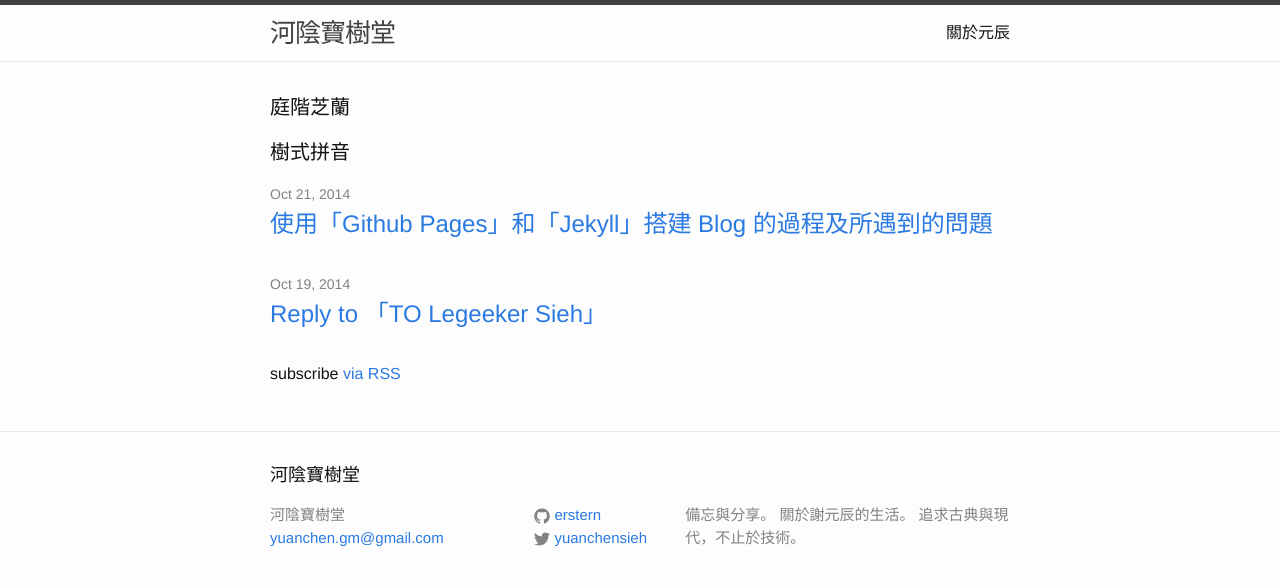
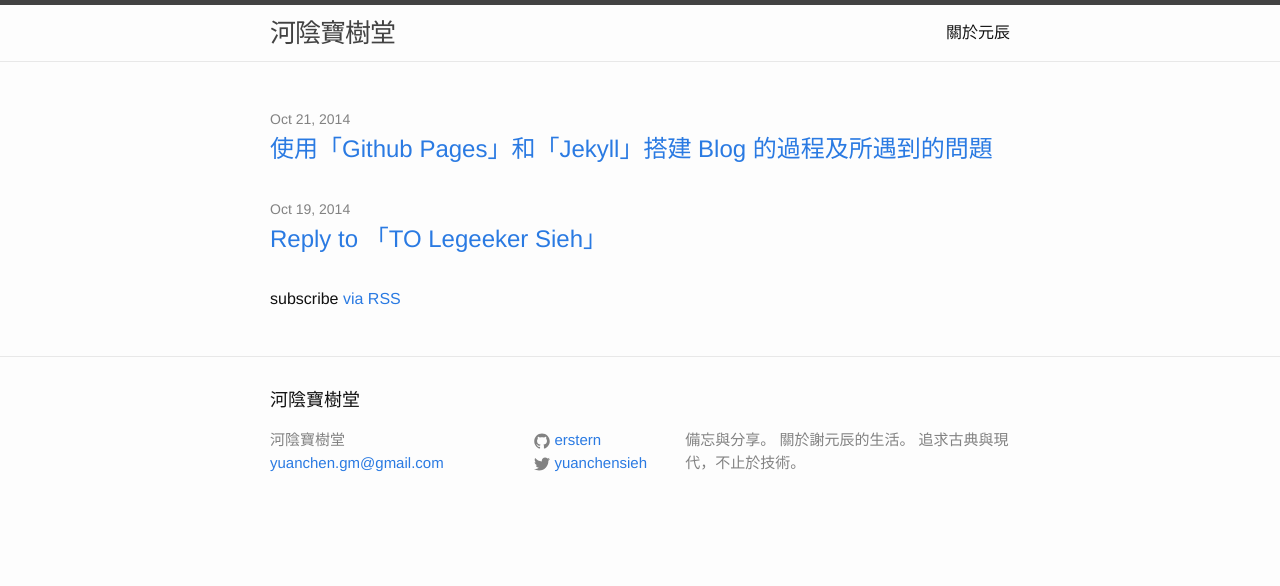
Before and after one commit to ba11aStone/erstern.github.io, a Jekyll site: the page built from index.html, in a window 1280 px wide. Shown: the top 586 px of the page. Built offline with Jekyll 4.4.1, drawn with Linux system fonts in a browser that asks for light colours; the list of posts is cut into pages by our own code.

Commit message:
|樹式拼音

```diff
--- a/index.html
+++ b/index.html
@@ -4,7 +4,7 @@ layout: default
 
 <div class="home">
 
-  <h1 class="page-heading">庭階芝蘭</h1><h1 class="page-heading">樹式拼音</h1>
+  <h1 class="page-heading">{{ 庭階芝蘭 | 樹式拼音 }}</h1>
 
   <ul class="post-list">
     {% for post in site.posts %}
```
